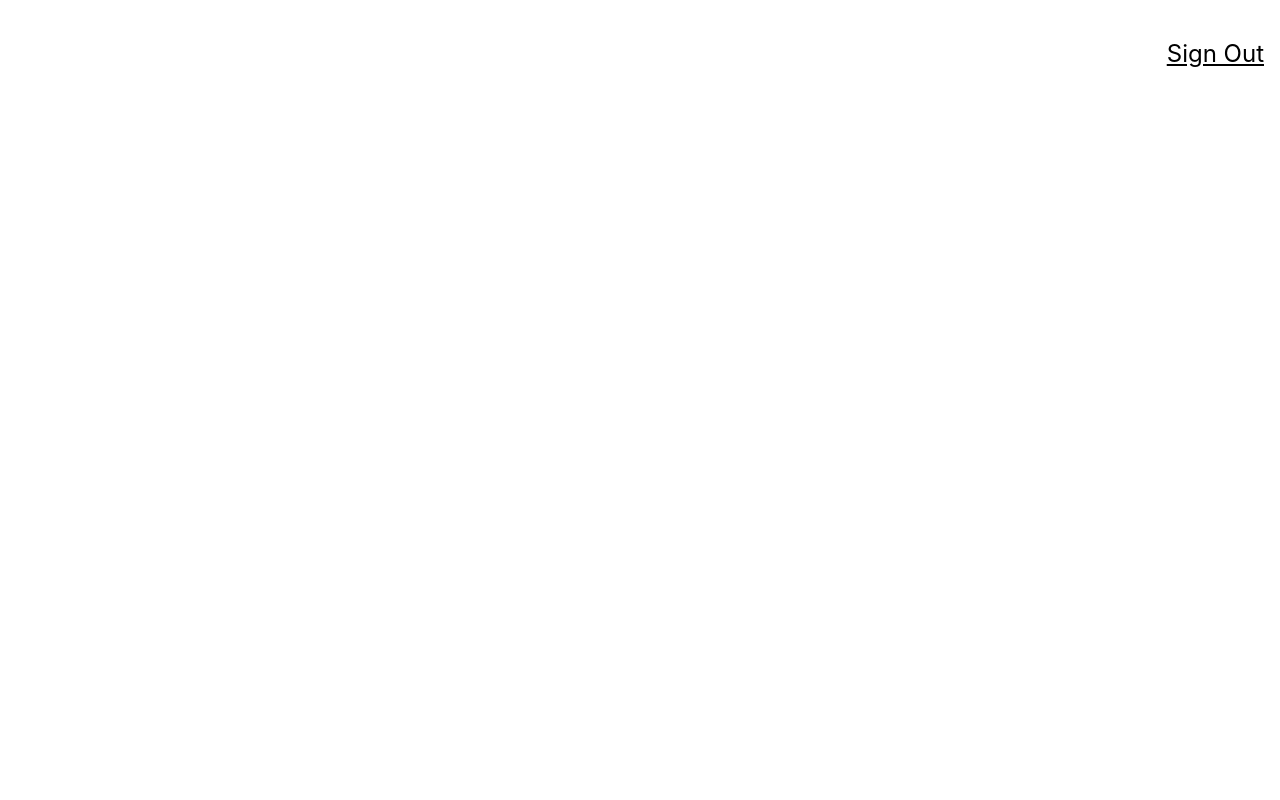
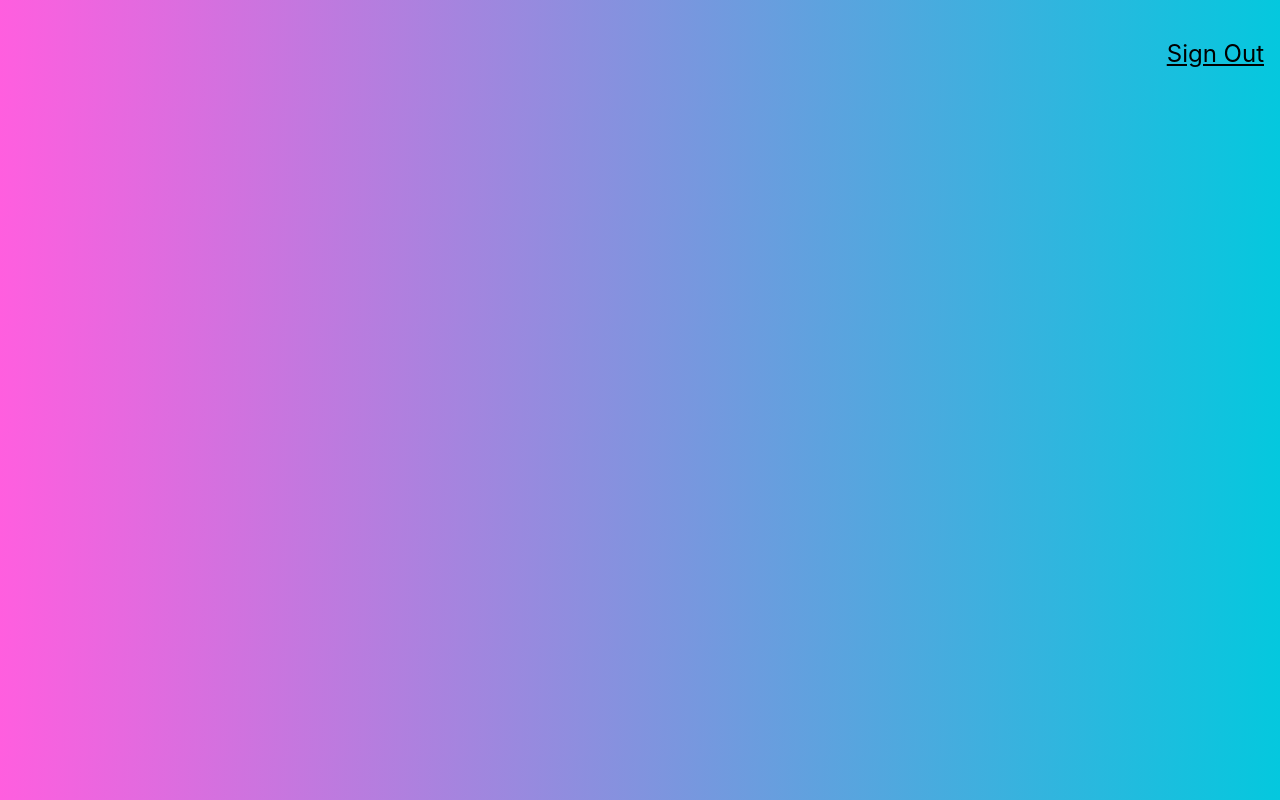
Before and after one commit to lcmortech/ztm-smartbrain, a React (Create React App) app in the folder ztm-smartbrain/: page / in a window 1280 px wide. Built offline with nearby package versions, Linux system fonts and the light colour scheme.

Commit message:
added gradient

```diff
--- a/ztm-smartbrain/src/index.css
+++ b/ztm-smartbrain/src/index.css
@@ -1,10 +1,10 @@
 body {
   margin: 0;
+  padding: 0;
   font-family: -apple-system, BlinkMacSystemFont, 'Segoe UI', 'Roboto', 'Oxygen',
     'Ubuntu', 'Cantarell', 'Fira Sans', 'Droid Sans', 'Helvetica Neue',
     sans-serif;
-  -webkit-font-smoothing: antialiased;
-  -moz-osx-font-smoothing: grayscale;
+    background: linear-gradient(89deg, #ff5edf 0%, #04c8de 100%);
 }
 
 code {
```
